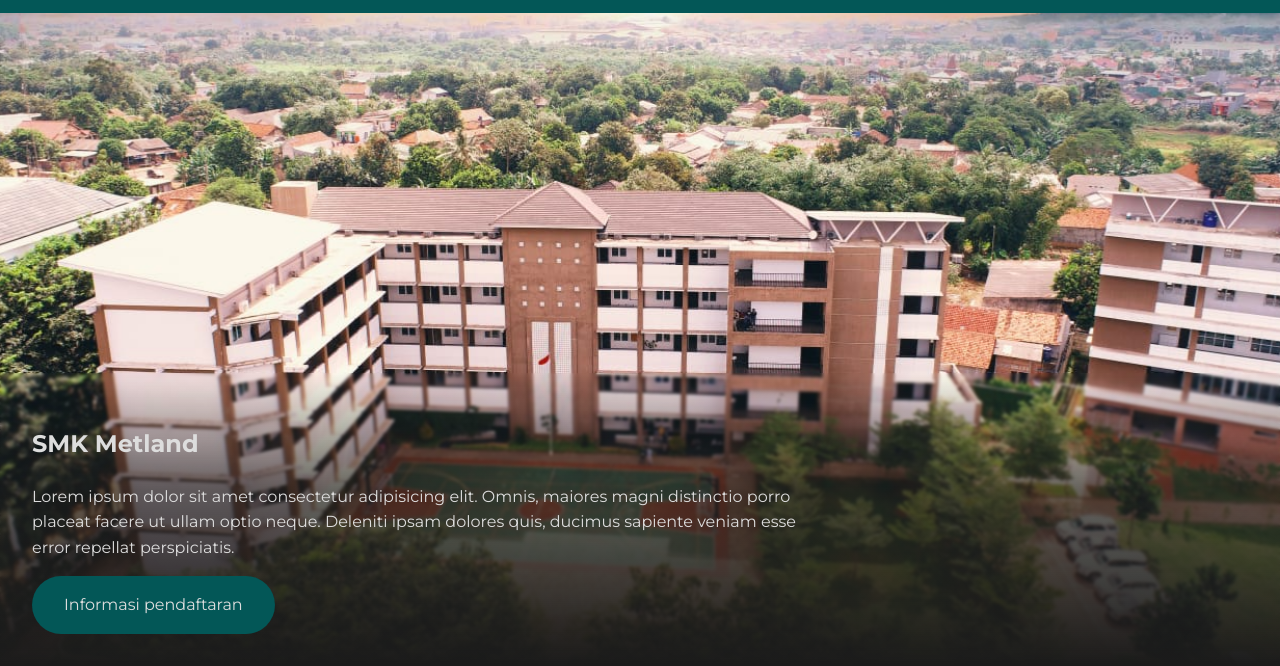
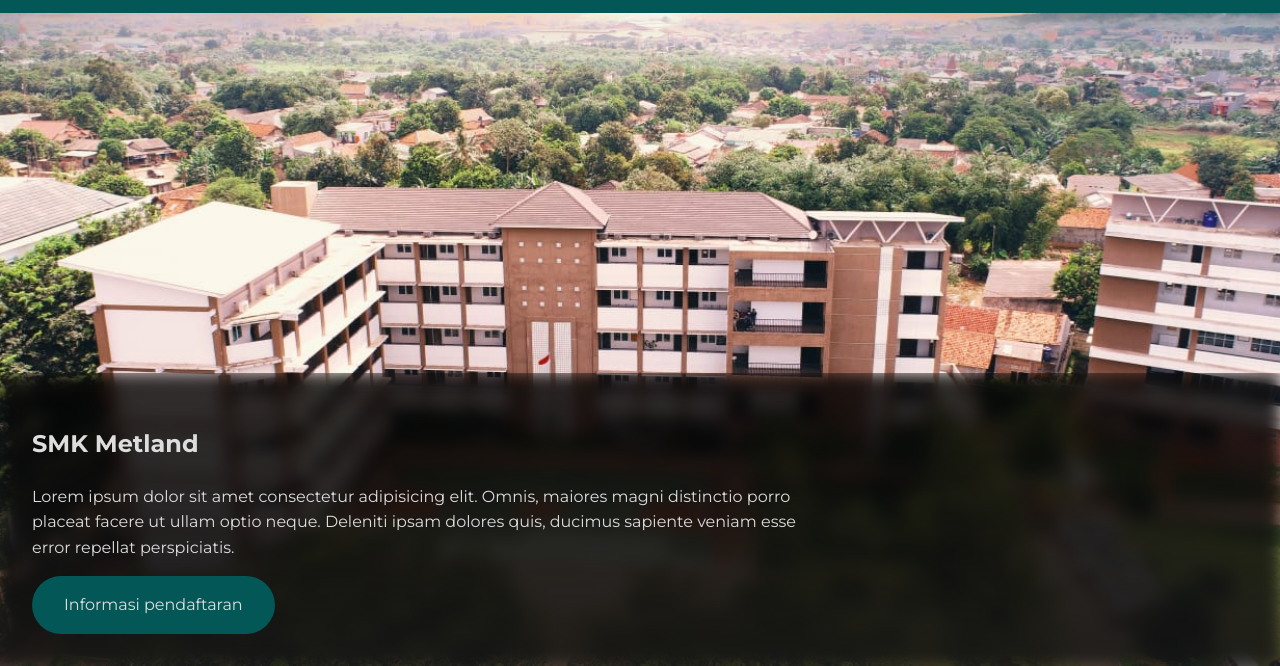
Before and after one commit to Klrfl/metland-homepage, a website: page index.html in a window 1280 px wide. Shown: the part 134-800 px from the top of the page. Drawn offline with nearby package versions, Linux system fonts and the light colour scheme; files that its build step writes are made by us from their sources.

Commit message:
hero background change

```diff
--- a/src/scss/components/_main-section.scss
+++ b/src/scss/components/_main-section.scss
@@ -21,8 +21,8 @@
 }
 
 .hero__text {
-  background: linear-gradient(to top, #1b1b1b, #1b1b1baa 60%, #0000);
-  backdrop-filter: blur(0.1rem);
+  background: linear-gradient(to top, #1b1b1baa, #1b1b1b00);
+  backdrop-filter: blur(0.5rem) brightness(0.2);
   color: #ddd;
   margin: 0;
   padding: 2rem;
```
